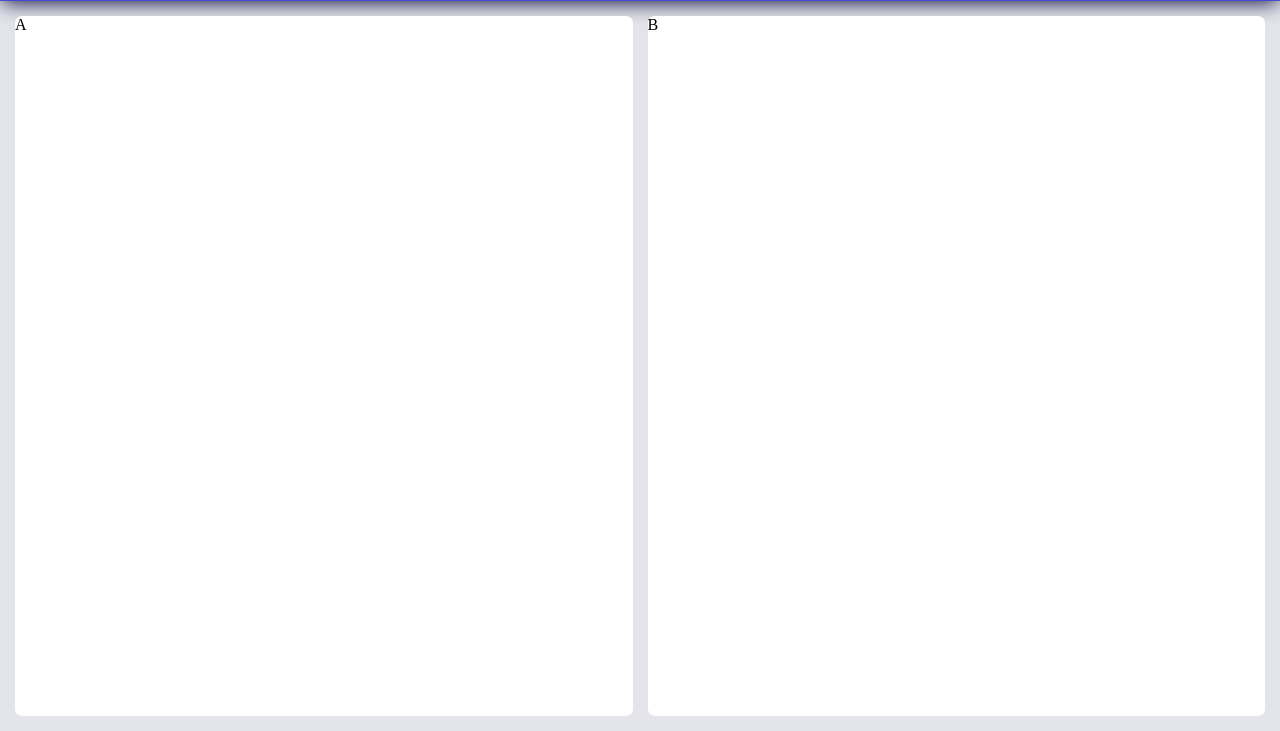
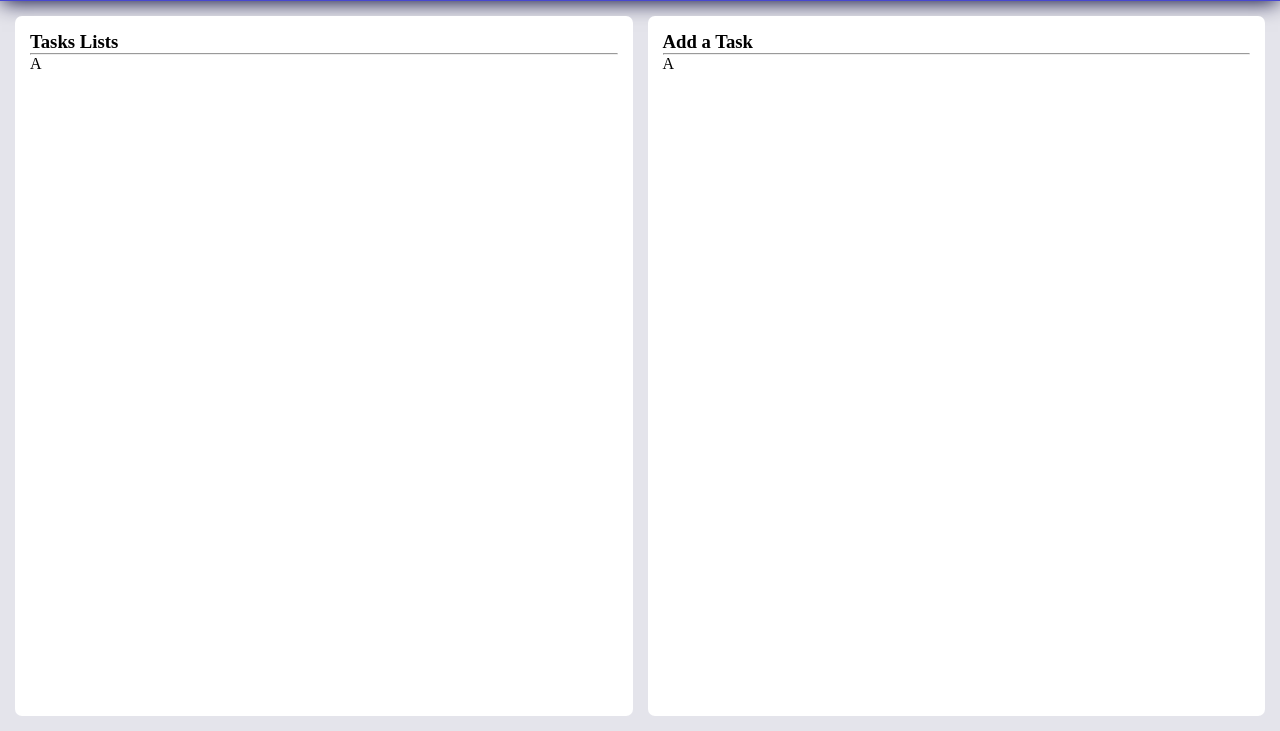
Before and after one commit to The-Jitu-Assignments/week2-task3, a plain HTML site: page index.html in a window 1280 px wide. Shown: the part 69-800 px from the top of the page. Drawn offline with Linux system fonts and the light colour scheme.

Commit message:
added horizontal line

```diff
--- a/index.html
+++ b/index.html
@@ -13,8 +13,16 @@
       <h1>Task Management</h1>
     </div>
     <div class="content">
-      <div class="task--list__container task--box">A</div>
-      <div class="task--form__container task--box">B</div>
+      <div class="task--list__container task--box">
+        <h3 class="task--box__header">Tasks Lists</h3>
+        <hr >
+        <div>A</div>
+      </div>
+      <div class="task--form__container task--box">
+        <h3 class="task--box__header">Add a Task</h3>
+        <hr >
+        <div>A</div>
+      </div>
     </div>
   </div>
   <script src="app.js"></script>
--- a/styles.css
+++ b/styles.css
@@ -48,7 +48,9 @@ body {
   width: 50%;
   background-color: var(--primaryColor);
   border-radius: var(--mainBorderRadius);
+  padding: 15px;
 }
+
 
 .task--box:hover {
   box-shadow: 0px 5px 14px -6px var(--darkBlueColor);
```
